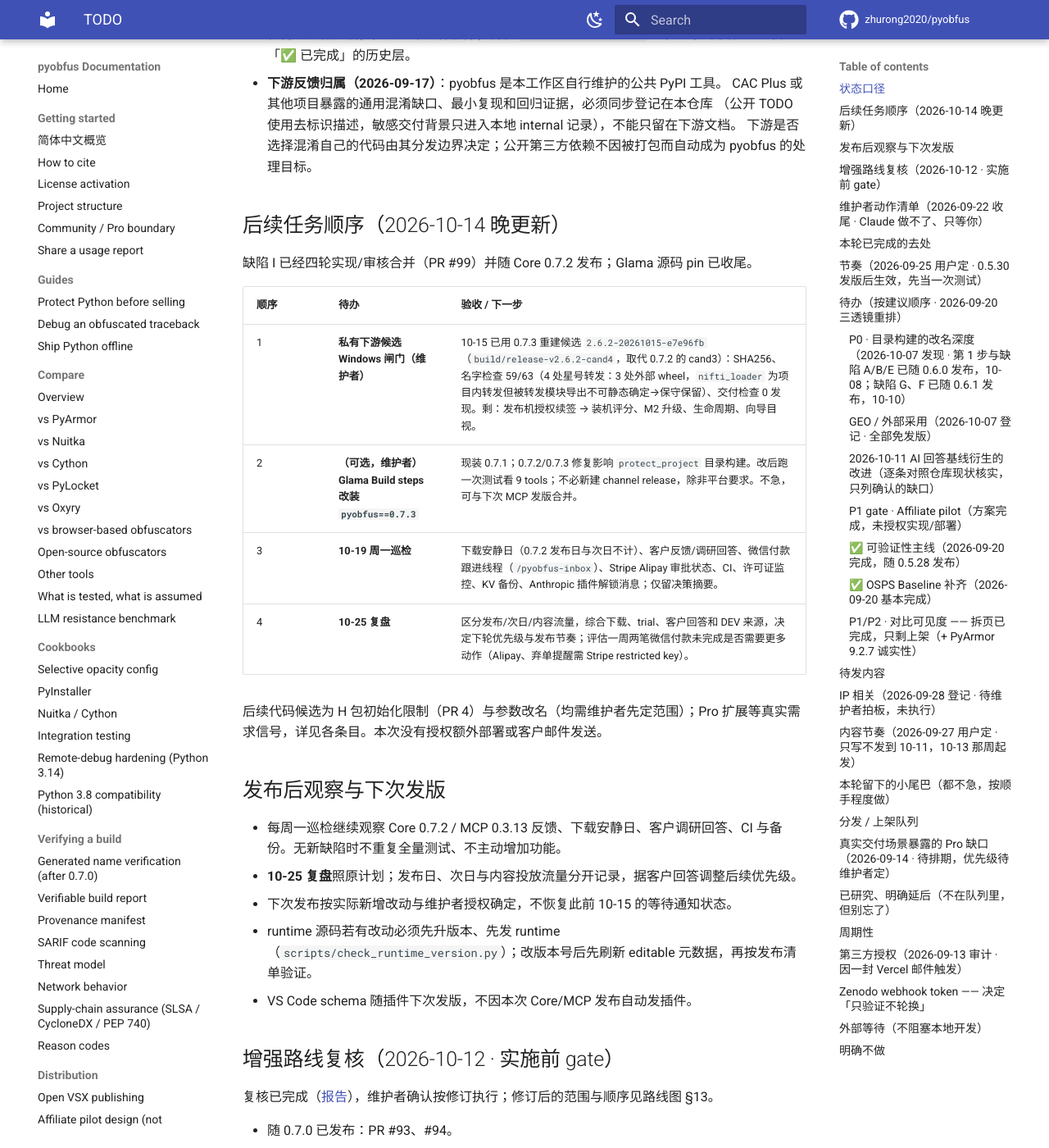
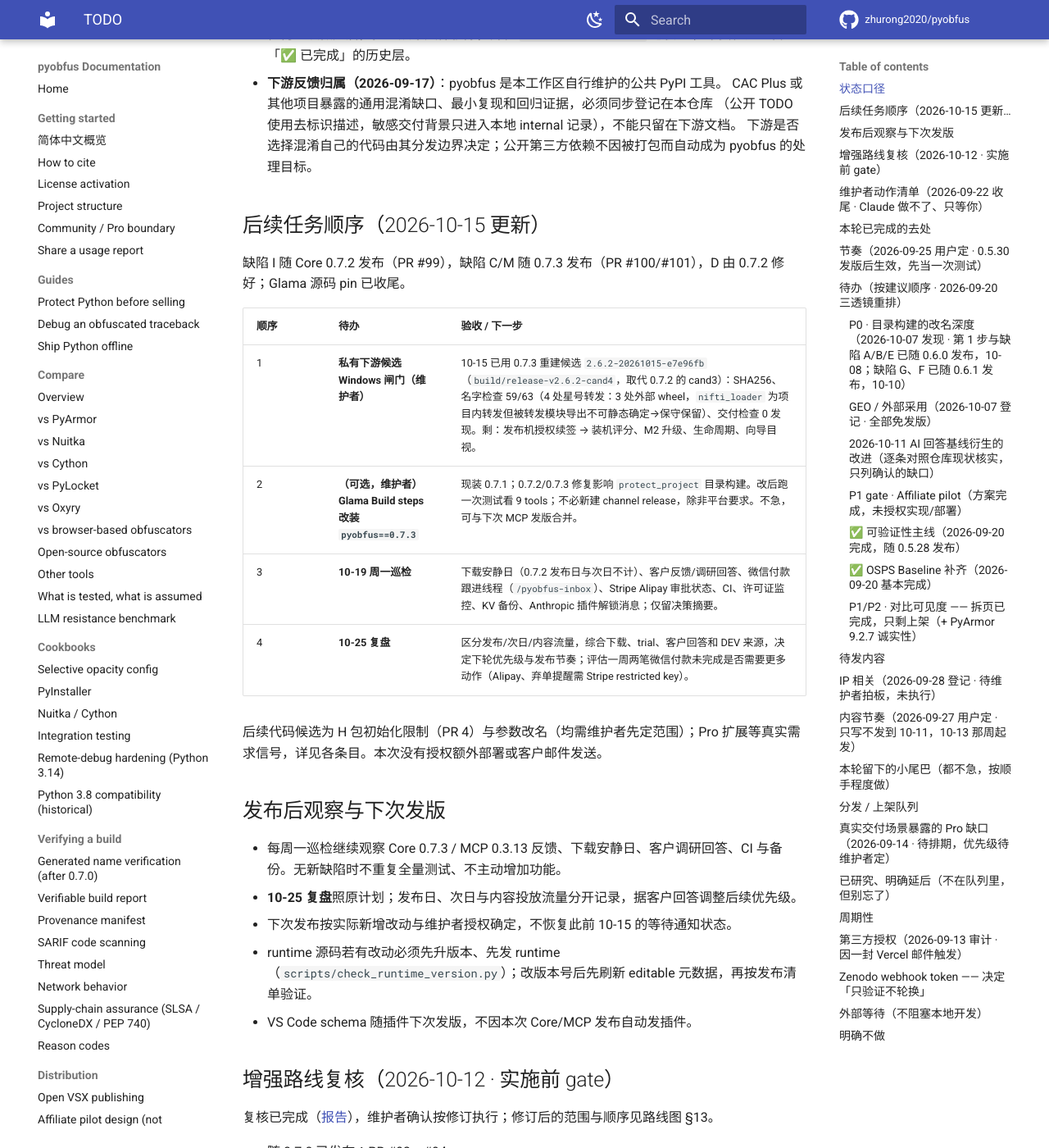
Before and after one commit to zhurong2020/pyobfus, an MkDocs documentation site: the page built from docs/TODO.md, in a window 1280 px wide and 1400 px high, scrolled down 470 px. Shown: the whole window at 82% size. Built offline with MkDocs 1.6.1 and Material for MkDocs 9.7.7, drawn with Linux system fonts in a browser that asks for light colours; comment, search, counter and statistics services are not loaded.

Commit message:
docs: final sync of TODO and status line for 0.7.3 and cand4
Co-Authored-By: Claude Opus 5.5 <noreply@anthropic.com>

```diff
--- a/docs/TODO.md
+++ b/docs/TODO.md
@@ -18,9 +18,9 @@
   下游是否选择混淆自己的代码由其分发边界决定；公开第三方依赖不因被打包而自动成为
   pyobfus 的处理目标。
 
-## 后续任务顺序（2026-10-14 晚更新）
+## 后续任务顺序（2026-10-15 更新）
 
-缺陷 I 已经四轮实现/审核合并（PR #99）并随 Core 0.7.2 发布；Glama 源码 pin 已收尾。
+缺陷 I 随 Core 0.7.2 发布（PR #99），缺陷 C/M 随 0.7.3 发布（PR #100/#101），D 由 0.7.2 修好；Glama 源码 pin 已收尾。
 
 | 顺序 | 待办 | 验收 / 下一步 |
 |---|---|---|
@@ -33,7 +33,7 @@
 
 ## 发布后观察与下次发版
 
-- 每周一巡检继续观察 Core 0.7.2 / MCP 0.3.13 反馈、下载安静日、客户调研回答、CI 与备份。无新缺陷时不重复全量测试、不主动增加功能。
+- 每周一巡检继续观察 Core 0.7.3 / MCP 0.3.13 反馈、下载安静日、客户调研回答、CI 与备份。无新缺陷时不重复全量测试、不主动增加功能。
 - **10-25 复盘**照原计划；发布日、次日与内容投放流量分开记录，据客户回答调整后续优先级。
 - 下次发布按实际新增改动与维护者授权确定，不恢复此前 10-15 的等待通知状态。
 - runtime 源码若有改动必须先升版本、先发 runtime（`scripts/check_runtime_version.py`）；改版本号后先刷新 editable 元数据，再按发布清单验证。
```
Also changed, not shown: CLAUDE.md (+1 -1 lines).
